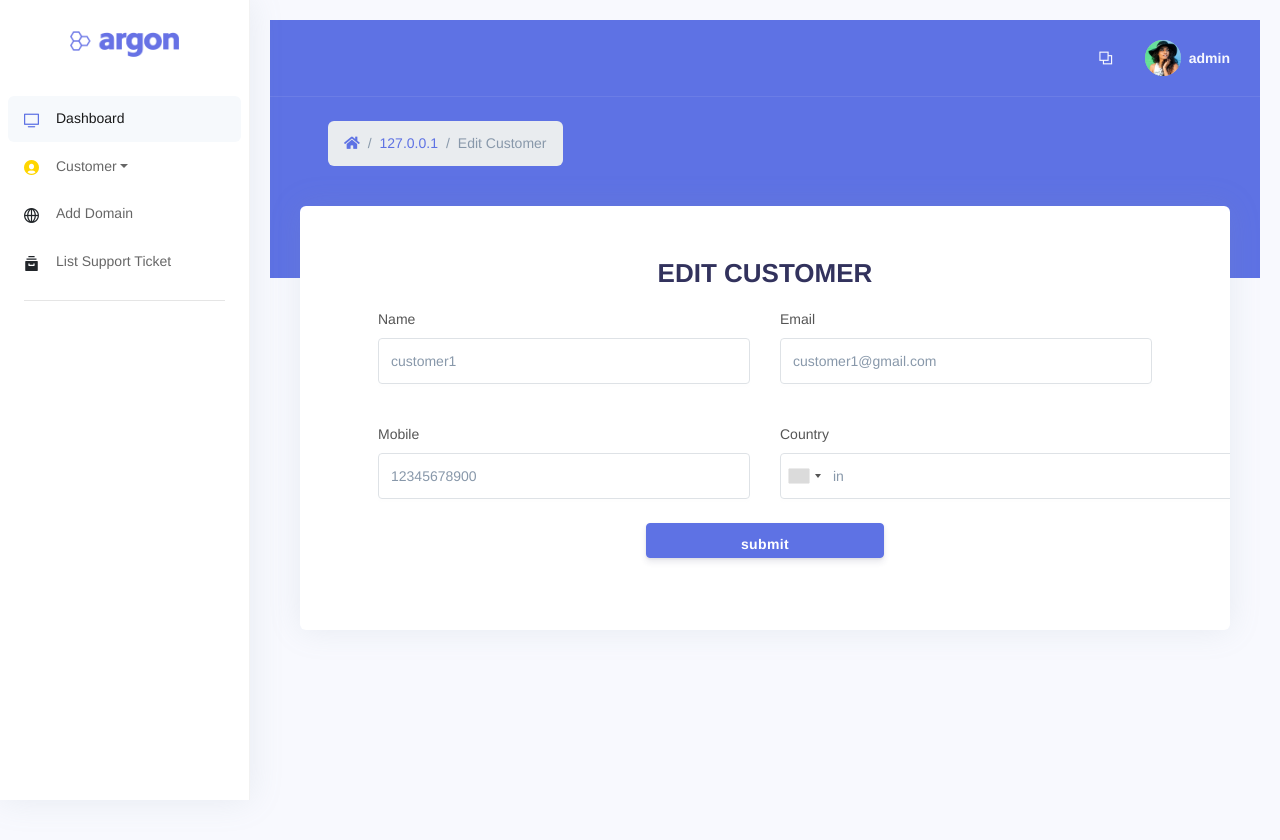
After one commit to kamaru-x/Dynamic-Site-CRM, a Django app: a page that uses templates/adm/admin-base.html in a window 1280 px wide. The commit adds this page. Run offline with Django 4.2, Linux system fonts and the light colour scheme; a user stored in the database is signed in; data comes from the database, SQL or seed files in the repository; both versions use the stored data as it was after the commit; some libraries are stand-ins or nearby versions; grey boxes are pictures that could not be loaded.

Commit message:
|21-12-22| >>> domain name add functionality added *** fix add customer page error , make domains count dynamic , domain date error need to fix ***

```diff
--- a/administrator/admin.py
+++ b/administrator/admin.py
@@ -1,9 +1,10 @@
 from django.contrib import admin
 
 # models
-from administrator.models import Customer,Country
+from administrator.models import Customer,Country,Domain
 
 # Register your models here.
 
 admin.site.register(Customer)
 admin.site.register(Country)
+admin.site.register(Domain)
--- a/administrator/models.py
+++ b/administrator/models.py
@@ -1,6 +1,12 @@
 from django.db import models
 
 # Create your models here.
+
+# countries list
+class Country(models.Model):
+    Name = models.CharField(max_length=100)
+    def __str__(self):
+        return self.Name
 
 # model for customer
 class Customer(models.Model):
@@ -13,8 +19,13 @@ class Customer(models.Model):
     def __str__(self):
         return self.Name
 
-class Country(models.Model):
-    Name = models.CharField(max_length=100)
+# model for domain
+class Domain(models.Model):
+    Customer_Name = models.ForeignKey(Customer,on_delete=models.CASCADE)
+    Domain_Name = models.CharField(max_length=50)
+    Purchase_Date = models.DateField()
+    Renewal_Date = models.DateField(null=True,blank=True)
+    Amount = models.IntegerField(default=100)
 
     def __str__(self):
-        return self.Name
+        return self.Domain_Name
--- a/administrator/urls.py
+++ b/administrator/urls.py
@@ -5,5 +5,7 @@ urlpatterns = [
     path('home/',views.admin_home,name='admin-home'),
     path('add-customer/',views.add_customer,name='add-customer'),
     path('list-customers/',views.list_customer,name='list-customers'),
-    path('<str:name>/',views.customer_details,name='customer-details'),
+    path('customer/<str:name>/',views.customer_details,name='customer-details'),
+    path('add-domain/',views.add_domain,name='add-domain'),
+    path('edit/<str:name>/',views.edit_customer,name='edit-customer')
 ]
--- a/administrator/views.py
+++ b/administrator/views.py
@@ -1,7 +1,8 @@
 from django.shortcuts import render,redirect
 from django.contrib.auth.decorators import user_passes_test,login_required
 from django.contrib.auth.models import User
-from administrator.models import Country,Customer
+from administrator.models import Country,Customer,Domain
+from datetime import date
 
 # Create your views here.
 
@@ -44,7 +45,47 @@ def list_customer(request):
 @user_passes_test(lambda u: u.is_superuser)
 def customer_details(request,name):
 	customer = Customer.objects.get(Name=name)
+	domains = Domain.objects.filter(Customer_Name=customer)
+	count = domains.count()
+
+	context = {
+		'customer' : customer,
+		'domains' : domains,
+		'count' : count,
+	}
+	return render(request,'adm/customer-details.html',context)
+
+######################################################################################################
+
+@user_passes_test(lambda u: u.is_superuser)
+def add_domain(request):
+	customers = Customer.objects.all()
+	if request.method == 'POST':
+		customer = request.POST.get('customer')
+		domain = request.POST.get('domain')
+		s_date = request.POST.get('date')
+		r_date = s_date
+		cus = Customer.objects.get(id=customer)
+		data = Domain(Customer_Name=cus,Domain_Name=domain,Purchase_Date=s_date,Renewal_Date=r_date)
+		data.save()
+	context = {
+		'customers' : customers
+	}
+	return render(request,'adm/add-domain.html',context)
+
+######################################################################################################
+
+@user_passes_test(lambda u: u.is_superuser)
+def edit_customer(request,name):
+	customer = Customer.objects.get(Name=name)
+	if request.method == "POST" :
+		customer.Name = request.POST.get('name')
+		customer.Email = request.POST.get('email')
+		customer.Mobile = request.POST.get('mobile')
+		customer.Country = request.POST.get('country_selector_code')
+		customer.save()
+		return redirect('.')
 	context = {
 		'customer' : customer
 	}
-	return render(request,'adm/customer-details.html',context)
+	return render(request,'adm/edit-customer.html',context)
--- a/templates/adm/admin-base.html
+++ b/templates/adm/admin-base.html
@@ -69,7 +69,7 @@
               </li>
 
               <li class="nav-item">
-                <a class="nav-link" href="">
+                <a class="nav-link" href="{% url 'add-domain' %}">
                   <i class="ni ni-world-2 text-dark"></i>
                   <span class="nav-link-text">Add Domain</span>
                 </a>
--- /dev/null
+++ b/templates/adm/edit-customer.html
@@ -0,0 +1,91 @@
+{% extends 'adm/admin-base.html' %}
+{% block header %}
+{% load static %}
+<link rel="stylesheet" href="{% static 'own\country-picker-flags\build\css\countrySelect.css' %}">
+<link rel="stylesheet" href="build/css/demo.css">
+<div class="header bg-primary pb-6">
+  <div class="container-fluid">
+    <div class="header-body">
+      <div class="row align-items-center py-4">
+        <div class="col-lg-6 col-7">
+          <h6 class="h2 text-white d-inline-block mb-0"></h6>
+          <nav aria-label="breadcrumb" class="d-none d-md-inline-block ml-md-4">
+            <ol class="breadcrumb breadcrumb-links breadcrumb-dark">
+              <li class="breadcrumb-item"><a href="#"><i class="fas fa-home"></i></a></li>
+              <li class="breadcrumb-item"><a href="#">127.0.0.1</a></li>
+              <li class="breadcrumb-item active" aria-current="page">Edit Customer</li>
+            </ol>
+          </nav>
+          {% if messages %}
+              {% for message in messages %}
+                <div class="alert alert-success" role="alert">
+                    {{message}}
+                </div>
+              {% endfor %}
+          {% endif %}
+        </div>
+      </div>
+    </div>
+  </div>
+</div>
+{% endblock header %}
+{% block content %}
+    <main class="mx-5">
+        <div class="container-fluid p-5">
+            <div class="text-center">
+                <h1>EDIT CUSTOMER</h1>
+            </div>
+            <form method="post" enctype="multipart/form-data">
+              {% csrf_token %}
+              <div class="row mt-3">
+                    <div class="form-outline mb-4 col-md-6">
+                        <label class="form-label">Name</label>
+                        <input required="True" value="{{customer.Name}}" placeholder="Enter Customer Name" type="text" name="name" class="form-control" />
+                    </div>
+                    <div class="form-outline mb-4 col-md-6">
+                        <label class="form-label">Email</label>
+                        <input required="True" value="{{customer.Email}}" placeholder="Enter Customer Email" type="email" name="email" class="form-control" />
+                    </div>
+              </div>
+              <div class="row mt-3">
+                    <div class="form-outline mb-4 col-md-6">
+                        <label class="form-label">Mobile</label>
+                        <input required="True" value="{{customer.Mobile}}" placeholder="Enter Customer MObile Number" type="text" name="mobile" class="form-control" />
+                    </div>
+                    <div class="form-outline mb-4 col-md-6">
+                      <label class="form-label">Country</label>
+                      <br>
+                      <input style="width: 520px" value="{{customer.Country}}" required="True" name="country" id="country_selector" placeholder="Enter Customer MObile Number" type="text" name="name" class="form-control" />
+                    </div>
+              </div>
+
+              <!-- get value of country here-->
+              <div class="form-item" style="display:none;">
+                <input type="text" id="country_selector_code" name="country_selector_code" data-countrycodeinput="1" readonly="readonly" placeholder="Selected country code will appear here" />
+                <label for="country_selector_code">...and the selected country code will be updated here</label>
+              </div>
+              <!-- get value of country here-->
+
+              <div class="row mb-4 text-center">
+                <div class="col-md-4"></div>
+                <div class="col d-flex justify-content-center col-md-4">
+                  <button type="submit" class="btn btn-primary btn-block">submit</button>
+                </div>
+                <div class="col-md-4"></div>
+              </div>
+            </form>
+          </div>
+          <script src="http://ajax.googleapis.com/ajax/libs/jquery/1.11.1/jquery.min.js"></script>
+          <script src="{% static 'own\country-picker-flags\build\js\countrySelect.js' %}"></script>
+          <script>
+            $("#country_selector").countrySelect({
+              defaultCountry: "in",
+              // onlyCountries: ['us', 'gb', 'ch', 'ca', 'do'],
+              responsiveDropdown: true,
+              // myData = $("#country_selector").countrySelect("getSelectedCountryData");
+              // myData = $.fn.countrySelect.getCountryData();
+            });
+
+          </script>
+    </main>
+{% endblock content %}
--- a/templates/adm/list-customer.html
+++ b/templates/adm/list-customer.html
@@ -75,7 +75,7 @@
               <a href="{% url 'customer-details' customer.Name %}"><button class="btn btn-success">view</button></a>
             </td>
             <td>
-              <a href=""><button class="btn btn-primary">Edit</button></a>
+              <a href="{% url 'edit-customer' customer.Name %}"><button class="btn btn-primary">Edit</button></a>
             </td>
             <!-- <td>
               <button type="button" class="btn btn-danger" data-toggle="modal" data-target="#exampleModalCenter-{{forloop.counter}}">Delete</button>
```
Also changed, not shown: templates/adm/add-domain.html (added, +69 -0 lines), templates/adm/customer-details.html (+6 -4 lines), administrator/migrations/0005_domain.py (added), db.sqlite3.
